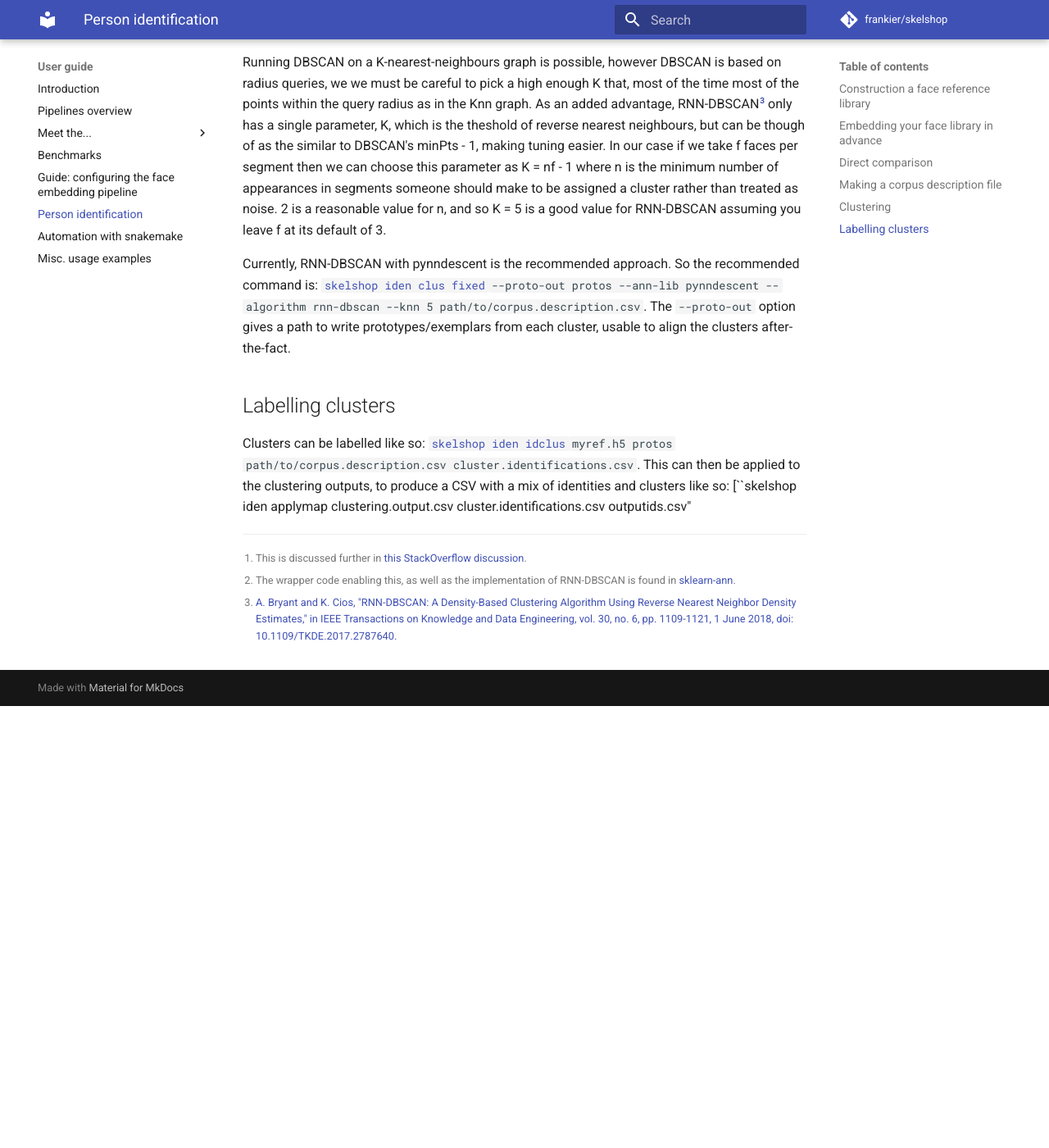
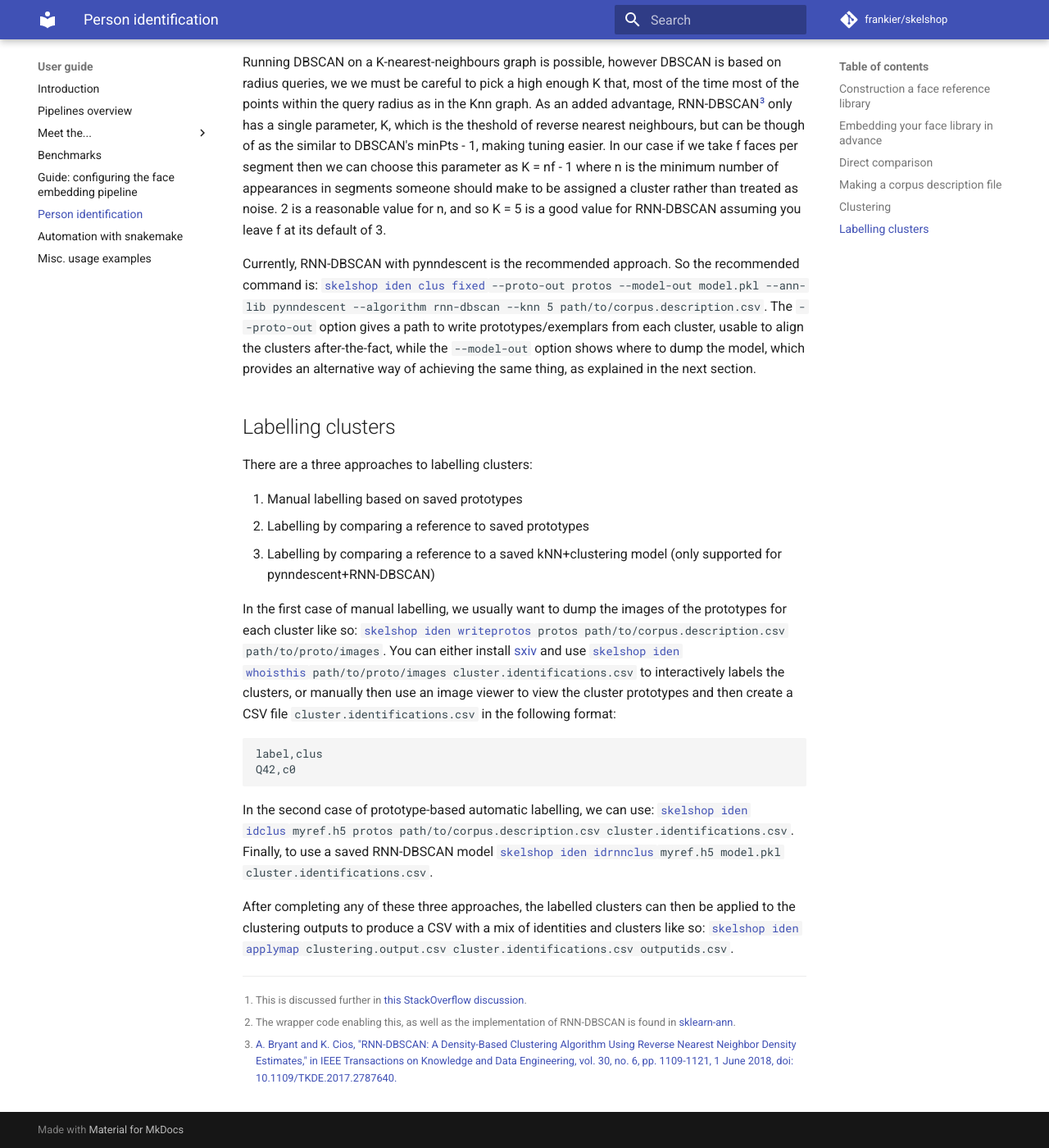
Before and after one commit to frankier/skelshop, an MkDocs documentation site: the page built from docs/identification.md, in a window 1280 px wide and 1400 px high, scrolled down 2374 px. Shown: the whole window at 82% size. Built offline with MkDocs 1.6.1 and Material for MkDocs 9.7.7, drawn with Linux system fonts in a browser that asks for light colours; comment, search, counter and statistics services are not loaded; before the commit the page ends 3235 px from its top, so only the background shows below that.

Commit message:
Update identification docs

````diff
--- a/docs/identification.md
+++ b/docs/identification.md
@@ -120,18 +120,47 @@ default of 3.
 
 Currently, RNN-DBSCAN with pynndescent is the recommended approach. So the
 recommended command is: [``skelshop iden clus fixed``](cli.md#fixed)``
---proto-out protos --ann-lib pynndescent --algorithm rnn-dbscan --knn
-5 path/to/corpus.description.csv``. The ``--proto-out`` option gives a path to
-write prototypes/exemplars from each cluster, usable to align the clusters
-after-the-fact.
+--proto-out protos --model-out model.pkl --ann-lib pynndescent --algorithm
+rnn-dbscan --knn 5 path/to/corpus.description.csv``. The ``--proto-out`` option
+gives a path to write prototypes/exemplars from each cluster, usable to align
+the clusters after-the-fact, while the ``--model-out`` option shows where to
+dump the model, which provides an alternative way of achieving the same thing,
+as explained in the next section.
 
 ## Labelling clusters
 
-Clusters can be labelled like so: [``skelshop iden idclus``](cli.md#idclus)``
-myref.h5 protos path/to/corpus.description.csv cluster.identifications.csv``.
-This can then be applied to the clustering outputs, to produce a CSV with a mix
-of identities and clusters like so: [``skelshop iden applymap
-clustering.output.csv cluster.identifications.csv outputids.csv"
+There are a three approaches to labelling clusters:
+
+ 1. Manual labelling based on saved prototypes
+ 2. Labelling by comparing a reference to saved prototypes
+ 3. Labelling by comparing a reference to a saved kNN+clustering model (only
+    supported for pynndescent+RNN-DBSCAN)
+
+In the first case of manual labelling, we usually want to dump the images of
+the prototypes for each cluster like so: [``skelshop iden
+writeprotos``](cli.md#writeprotos)`` protos path/to/corpus.description.csv
+path/to/proto/images``. You can either install
+[sxiv](https://github.com/muennich/sxiv) and use [``skelshop iden
+whoisthis``](cli.md#whoisthis)`` path/to/proto/images
+cluster.identifications.csv`` to interactively labels the clusters, or manually
+then use an image viewer to view the cluster prototypes and then create a CSV
+file ``cluster.identifications.csv`` in the following format:
+
+```
+label,clus
+Q42,c0
+```
+
+In the second case of prototype-based automatic labelling, we can use:
+[``skelshop iden idclus``](cli.md#idclus)`` myref.h5 protos
+path/to/corpus.description.csv cluster.identifications.csv``. Finally, to use
+a saved RNN-DBSCAN model [``skelshop iden idrnnclus``](cli.md#idrnnclus)``
+myref.h5 model.pkl cluster.identifications.csv``.
+
+After completing any of these three approaches, the labelled clusters can then
+be applied to the clustering outputs to produce a CSV with a mix of identities
+and clusters like so: [``skelshop iden applymap``](cli.md#applymap)``
+clustering.output.csv cluster.identifications.csv outputids.csv``.
 
 [^sklearn-dbscan-memory]: This is discussed further in [this StackOverflow
 discussion](https://stackoverflow.com/questions/16381577/scikit-learn-dbscan-memory-usage).
````
